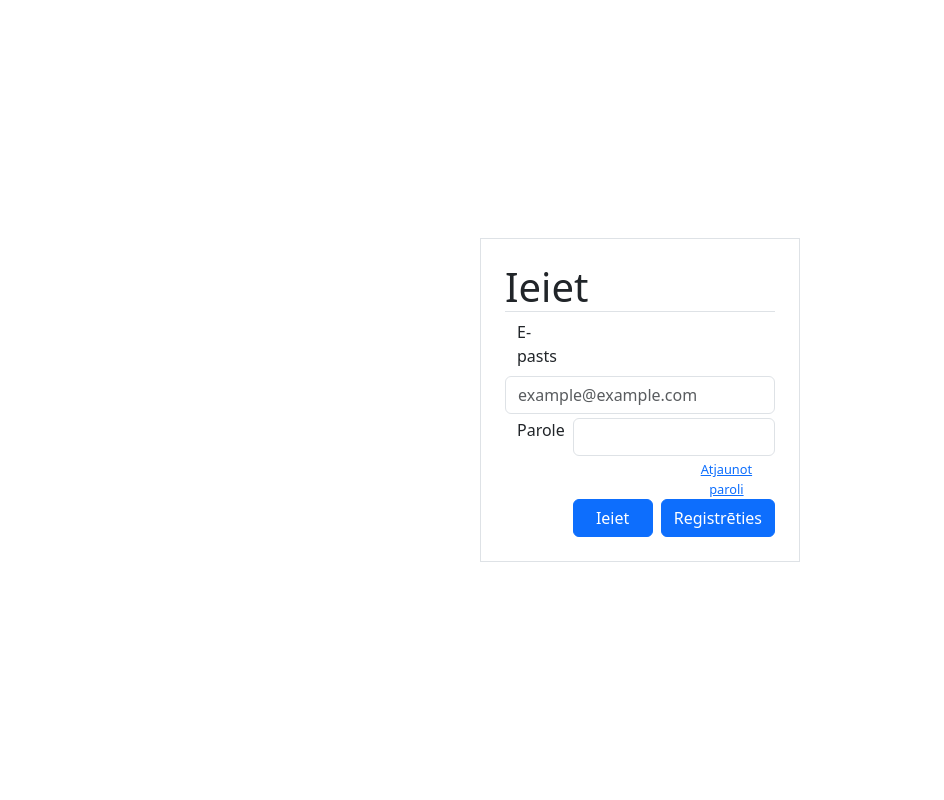
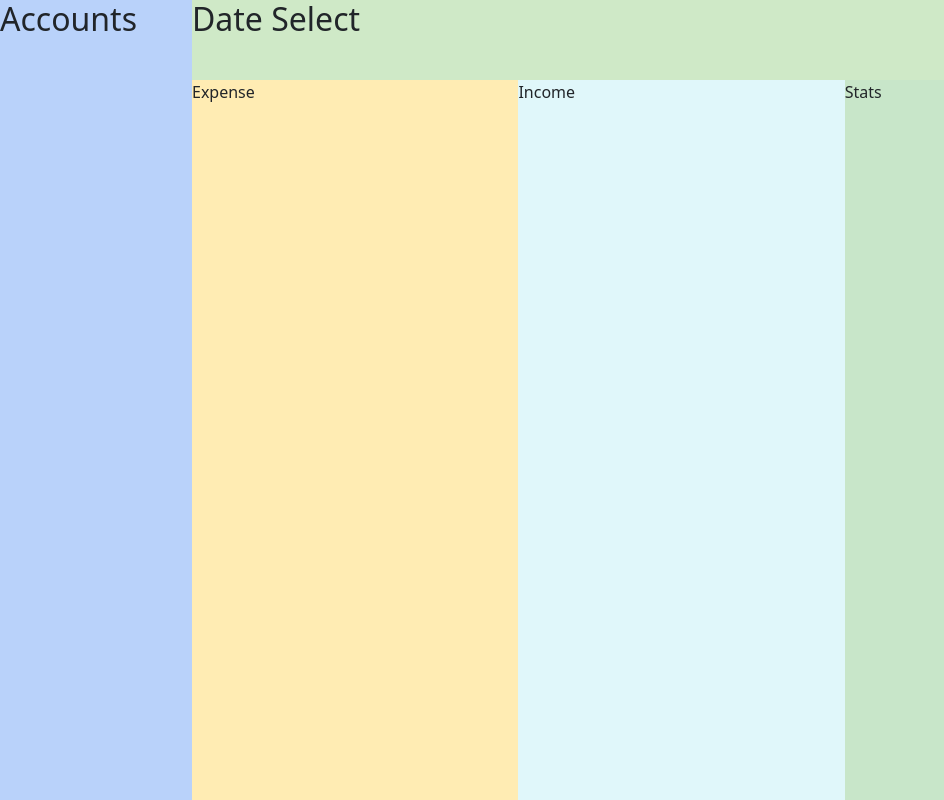
Before and after one commit to Edmunds01/FMS, a Vue app in the folder client-app/: page / in a window 1280 px wide. Before the commit this address led to /login. Shown: the whole page, without its empty margins (0-944 px from the left). Built offline with nearby package versions, Linux system fonts and the light colour scheme.

Commit message:
Dashboard mockup

```diff
--- a/client-app/src/components/user-dashboard.vue
+++ b/client-app/src/components/user-dashboard.vue
@@ -1,7 +1,66 @@
 <script setup lang="ts"></script>
 
 <template>
-  <title>Dashboard</title>
+  <div class="dashboard-container">
+    <title>Dashboard</title>
+
+    <div class="accounts">
+      <h2>Accounts</h2>
+    </div>
+    <div class="main-content">
+      <div class="date-select">
+        <h2>Date Select</h2>
+      </div>
+      <div class="transactions">
+        <div class="expense">Expense</div>
+        <div class="income">Income</div>
+        <div class="stats">Stats</div>
+      </div>
+    </div>
+  </div>
 </template>
 
-<style scoped></style>
+<style scoped>
+.dashboard-container {
+  display: flex;
+  height: 100vh;
+}
+
+.accounts {
+  width: 15%;
+  height: 100%;
+  background-color: #b9d2fa;
+}
+
+.main-content {
+  width: 85%;
+  display: flex;
+  flex-direction: column;
+}
+
+.date-select {
+  height: 10%;
+  background-color: #cfe9c7;
+}
+
+.transactions {
+  display: flex;
+  flex-grow: 1;
+  background-color: #f0f0f0;
+}
+
+.income {
+  width: 30%;
+  background-color: #e0f7fa;
+}
+
+.expense {
+  width: 30%;
+  background-color: #ffecb3;
+}
+
+.stats {
+  width: 40%;
+  background-color: #c8e6c9;
+}
+</style>
--- a/client-app/src/router/index.ts
+++ b/client-app/src/router/index.ts
@@ -27,12 +27,12 @@ for (const route of routes) {
 }
 
 const router = createRouter({
-  history: createWebHistory(import.meta.env.BASE_URL),
+  history: createWebHistory(),
   routes: routes,
 })
 
 router.beforeEach((to, from, next) => {
-  const token = localStorage.getItem('token')
+  const token = localStorage.getItem('token') ?? "some-token-value"
   console.log('to', to)
   console.log('from', from)
   if (to.meta.requiresAuth && !token) {
```
Also changed, not shown: 1 other file (tests, documents, lock files or other folders).
